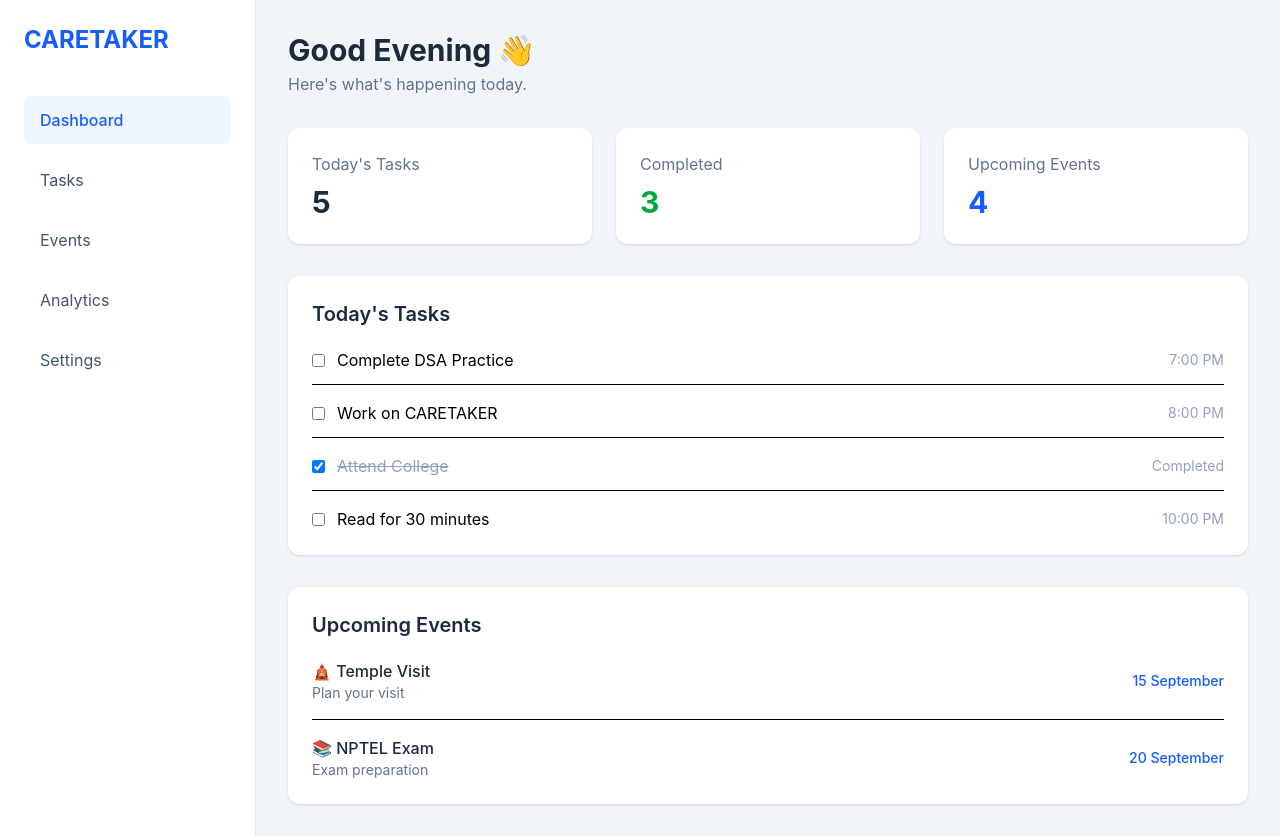
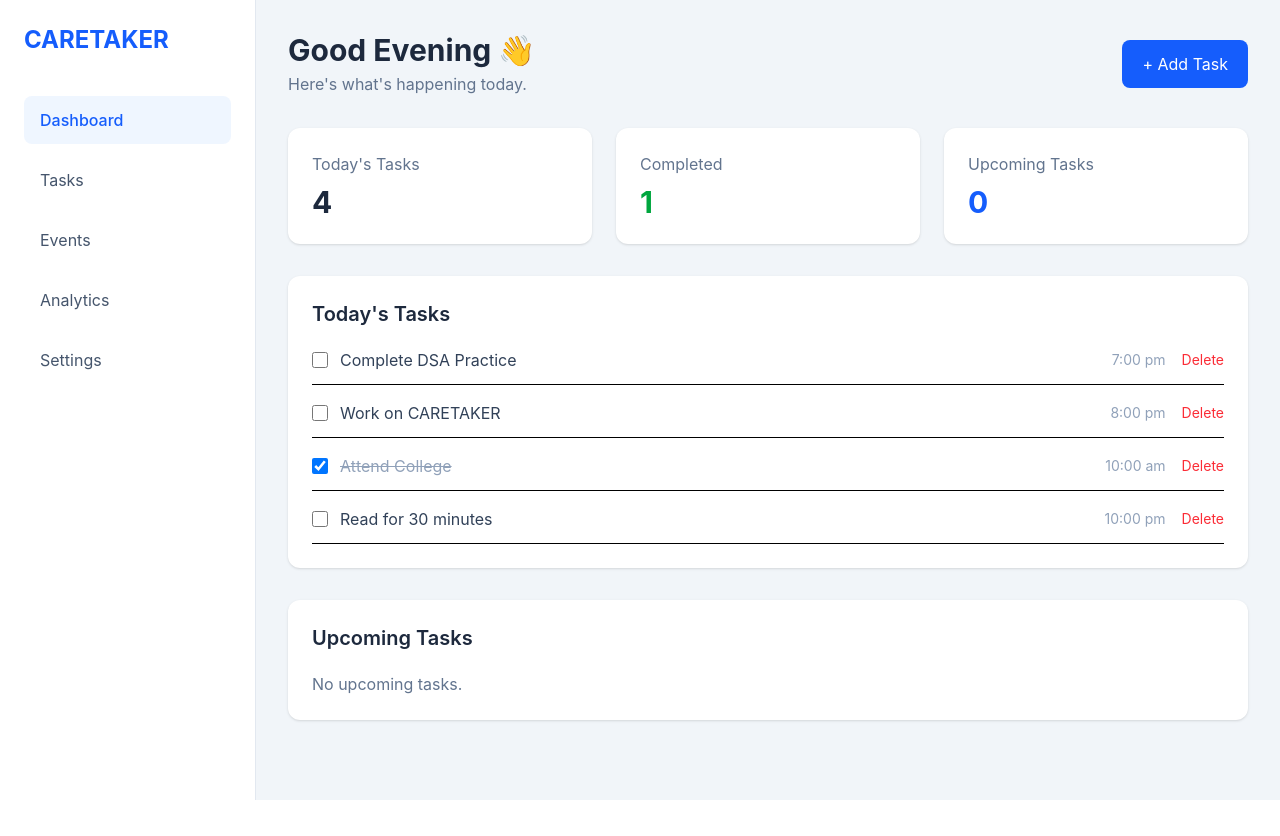
Before and after one commit to AmanChauhan264/CareTaker, a React app in the folder Frontend/: page /dashboard in a window 1280 px wide. After the commit the page ends 800 px from the top, so only its background shows below. Built offline with nearby package versions, Linux system fonts and the light colour scheme; the HTML template or start-up script is replaced by a standard one.

Commit message:
added add task functionality to he caretaker

```diff
--- a/Frontend/src/pages/Dashboard.jsx
+++ b/Frontend/src/pages/Dashboard.jsx
@@ -1,4 +1,134 @@
+import { useState } from "react";
+
+function getToday() {
+  const date = new Date();
+  const year = date.getFullYear();
+  const month = String(date.getMonth() + 1).padStart(2, "0");
+  const day = String(date.getDate()).padStart(2, "0");
+
+  return `${year}-${month}-${day}`;
+}
+
 function Dashboard() {
+  const today = getToday();
+
+  const [tasks, setTasks] = useState([
+    {
+      id: 1,
+      title: "Complete DSA Practice",
+      date: today,
+      time: "19:00",
+      completed: false,
+    },
+    {
+      id: 2,
+      title: "Work on CARETAKER",
+      date: today,
+      time: "20:00",
+      completed: false,
+    },
+    {
+      id: 3,
+      title: "Attend College",
+      date: today,
+      time: "10:00",
+      completed: true,
+    },
+    {
+      id: 4,
+      title: "Read for 30 minutes",
+      date: today,
+      time: "22:00",
+      completed: false,
+    },
+  ]);
+
+  const [showForm, setShowForm] = useState(false);
+
+  const [newTask, setNewTask] = useState({
+    title: "",
+    date: today,
+    time: "",
+  });
+
+  const handleChange = (e) => {
+    setNewTask({
+      ...newTask,
+      [e.target.name]: e.target.value,
+    });
+  };
+
+  const addTask = (e) => {
+    e.preventDefault();
+
+    if (!newTask.title.trim()) {
+      return;
+    }
+
+    const task = {
+      id: Date.now(),
+      title: newTask.title,
+      date: newTask.date,
+      time: newTask.time,
+      completed: false,
+    };
+
+    setTasks([...tasks, task]);
+
+    setNewTask({
+      title: "",
+      date: today,
+      time: "",
+    });
+
+    setShowForm(false);
+  };
+
+  const toggleTask = (id) => {
+    setTasks(
+      tasks.map((task) =>
+        task.id === id
+          ? { ...task, completed: !task.completed }
+          : task
+      )
+    );
+  };
+
+  const deleteTask = (id) => {
+    setTasks(tasks.filter((task) => task.id !== id));
+  };
+
+  const todayTasks = tasks.filter((task) => task.date === today);
+
+  const upcomingTasks = tasks.filter((task) => task.date > today);
+
+  const completedTasks = tasks.filter(
+    (task) => task.completed
+  );
+
+  const formatDate = (date) => {
+    return new Date(date + "T00:00:00").toLocaleDateString(
+      "en-IN",
+      {
+        day: "numeric",
+        month: "short",
+        year: "numeric",
+      }
+    );
+  };
+
+  const formatTime = (time) => {
+    if (!time) return "";
+
+    return new Date(`2000-01-01T${time}`).toLocaleTimeString(
+      "en-IN",
+      {
+        hour: "numeric",
+        minute: "2-digit",
+      }
+    );
+  };
+
   return (
     <div className="min-h-screen flex bg-slate-100">
 
@@ -35,6 +165,8 @@ function Dashboard() {
       <main className="flex-1 p-8">
 
         {/* Header */}
+        <div className="flex items-center justify-between">
+          <div>
             <h2 className="text-3xl font-bold text-slate-800">
               Good Evening 👋
             </h2>
@@ -42,28 +174,46 @@ function Dashboard() {
             <p className="text-slate-500 mt-1">
               Here's what's happening today.
             </p>
+          </div>
+
+          <button
+            onClick={() => setShowForm(true)}
+            className="bg-blue-600 text-white px-5 py-3 rounded-lg hover:bg-blue-700 transition"
+          >
+            + Add Task
+          </button>
+        </div>
 
         {/* Statistics */}
         <div className="grid grid-cols-1 md:grid-cols-3 gap-6 mt-8">
 
           <div className="bg-white rounded-xl p-6 shadow-sm">
-            <p className="text-slate-500">Today's Tasks</p>
+            <p className="text-slate-500">
+              Today's Tasks
+            </p>
+
             <h3 className="text-3xl font-bold text-slate-800 mt-2">
-              5
+              {todayTasks.length}
             </h3>
           </div>
 
           <div className="bg-white rounded-xl p-6 shadow-sm">
-            <p className="text-slate-500">Completed</p>
+            <p className="text-slate-500">
+              Completed
+            </p>
+
             <h3 className="text-3xl font-bold text-green-600 mt-2">
-              3
+              {completedTasks.length}
             </h3>
           </div>
 
           <div className="bg-white rounded-xl p-6 shadow-sm">
-            <p className="text-slate-500">Upcoming Events</p>
+            <p className="text-slate-500">
+              Upcoming Tasks
+            </p>
+
             <h3 className="text-3xl font-bold text-blue-600 mt-2">
-              4
+              {upcomingTasks.length}
             </h3>
           </div>
 
@@ -78,92 +228,217 @@ function Dashboard() {
 
           <div className="mt-5 space-y-4">
 
-            <div className="flex items-center justify-between border-b pb-3">
+            {todayTasks.length === 0 ? (
+              <p className="text-slate-500">
+                No tasks for today.
+              </p>
+            ) : (
+              todayTasks.map((task) => (
+                <div
+                  key={task.id}
+                  className="flex items-center justify-between border-b pb-3"
+                >
+
                   <div className="flex items-center gap-3">
-                <input type="checkbox" />
-                <span>Complete DSA Practice</span>
-              </div>
-              <span className="text-sm text-slate-400">
-                7:00 PM
+
+                    <input
+                      type="checkbox"
+                      checked={task.completed}
+                      onChange={() => toggleTask(task.id)}
+                      className="w-4 h-4"
+                    />
+
+                    <span
+                      className={
+                        task.completed
+                          ? "line-through text-slate-400"
+                          : "text-slate-700"
+                      }
+                    >
+                      {task.title}
                     </span>
+
                   </div>
 
-            <div className="flex items-center justify-between border-b pb-3">
-              <div className="flex items-center gap-3">
-                <input type="checkbox" />
-                <span>Work on CARETAKER</span>
-              </div>
+                  <div className="flex items-center gap-4">
+
+                    {task.time && (
                       <span className="text-sm text-slate-400">
-                8:00 PM
+                        {formatTime(task.time)}
                       </span>
+                    )}
+
+                    <button
+                      onClick={() => deleteTask(task.id)}
+                      className="text-red-500 text-sm hover:text-red-700"
+                    >
+                      Delete
+                    </button>
+
                   </div>
 
-            <div className="flex items-center justify-between border-b pb-3">
-              <div className="flex items-center gap-3">
-                <input type="checkbox" defaultChecked />
-                <span className="line-through text-slate-400">
-                  Attend College
-                </span>
                 </div>
-              <span className="text-sm text-slate-400">
-                Completed
-              </span>
-            </div>
-
-            <div className="flex items-center justify-between">
-              <div className="flex items-center gap-3">
-                <input type="checkbox" />
-                <span>Read for 30 minutes</span>
-              </div>
-              <span className="text-sm text-slate-400">
-                10:00 PM
-              </span>
-            </div>
+              ))
+            )}
 
           </div>
         </div>
 
-        {/* Upcoming Events */}
+        {/* Upcoming Tasks */}
         <div className="bg-white rounded-xl p-6 shadow-sm mt-8">
 
           <h3 className="text-xl font-semibold text-slate-800">
-            Upcoming Events
+            Upcoming Tasks
           </h3>
 
           <div className="mt-5 space-y-4">
 
-            <div className="flex items-center justify-between border-b pb-4">
+            {upcomingTasks.length === 0 ? (
+              <p className="text-slate-500">
+                No upcoming tasks.
+              </p>
+            ) : (
+              upcomingTasks.map((task) => (
+                <div
+                  key={task.id}
+                  className="flex items-center justify-between border-b pb-4"
+                >
+
+                  <div className="flex items-center gap-3">
+
+                    <input
+                      type="checkbox"
+                      checked={task.completed}
+                      onChange={() => toggleTask(task.id)}
+                      className="w-4 h-4"
+                    />
+
                     <div>
-                <h4 className="font-medium text-slate-800">
-                  🛕 Temple Visit
+                      <h4
+                        className={
+                          task.completed
+                            ? "line-through text-slate-400"
+                            : "font-medium text-slate-800"
+                        }
+                      >
+                        {task.title}
                       </h4>
+
                       <p className="text-sm text-slate-500">
-                  Plan your visit
+                        {formatDate(task.date)}
                       </p>
                     </div>
 
-              <span className="text-sm font-medium text-blue-600">
-                15 September
-              </span>
                   </div>
 
-            <div className="flex items-center justify-between">
-              <div>
-                <h4 className="font-medium text-slate-800">
-                  📚 NPTEL Exam
-                </h4>
-                <p className="text-sm text-slate-500">
-                  Exam preparation
-                </p>
-              </div>
+                  <div className="flex items-center gap-4">
 
-              <span className="text-sm font-medium text-blue-600">
-                20 September
+                    {task.time && (
+                      <span className="text-sm text-blue-600">
+                        {formatTime(task.time)}
                       </span>
+                    )}
+
+                    <button
+                      onClick={() => deleteTask(task.id)}
+                      className="text-red-500 text-sm hover:text-red-700"
+                    >
+                      Delete
+                    </button>
+
                   </div>
 
                 </div>
+              ))
+            )}
+
           </div>
+        </div>
+
+        {/* Add Task Form */}
+        {showForm && (
+          <div className="fixed inset-0 bg-black/40 flex items-center justify-center px-4">
+
+            <div className="bg-white rounded-2xl shadow-2xl p-8 w-full max-w-md">
+
+              <div className="flex justify-between items-center mb-6">
+
+                <h3 className="text-2xl font-bold text-slate-800">
+                  Add New Task
+                </h3>
+
+                <button
+                  onClick={() => setShowForm(false)}
+                  className="text-slate-500 text-xl"
+                >
+                  ✕
+                </button>
+
+              </div>
+
+              <form
+                onSubmit={addTask}
+                className="space-y-5"
+              >
+
+                <div>
+                  <label className="block text-sm font-medium text-slate-700 mb-1">
+                    Task Name
+                  </label>
+
+                  <input
+                    type="text"
+                    name="title"
+                    value={newTask.title}
+                    onChange={handleChange}
+                    placeholder="What do you need to do?"
+                    className="w-full border border-slate-300 rounded-lg px-4 py-3 focus:outline-none focus:ring-2 focus:ring-blue-500"
+                    required
+                  />
+                </div>
+
+                <div>
+                  <label className="block text-sm font-medium text-slate-700 mb-1">
+                    Date
+                  </label>
+
+                  <input
+                    type="date"
+                    name="date"
+                    value={newTask.date}
+                    onChange={handleChange}
+                    className="w-full border border-slate-300 rounded-lg px-4 py-3 focus:outline-none focus:ring-2 focus:ring-blue-500"
+                    required
+                  />
+                </div>
+
+                <div>
+                  <label className="block text-sm font-medium text-slate-700 mb-1">
+                    Time
+                  </label>
+
+                  <input
+                    type="time"
+                    name="time"
+                    value={newTask.time}
+                    onChange={handleChange}
+                    className="w-full border border-slate-300 rounded-lg px-4 py-3 focus:outline-none focus:ring-2 focus:ring-blue-500"
+                  />
+                </div>
+
+                <button
+                  type="submit"
+                  className="w-full bg-blue-600 text-white py-3 rounded-lg hover:bg-blue-700 transition"
+                >
+                  Add Task
+                </button>
+
+              </form>
+
+            </div>
+
+          </div>
+        )}
 
       </main>
     </div>
```
Lines whose indentation alone changed are shown as unchanged.
